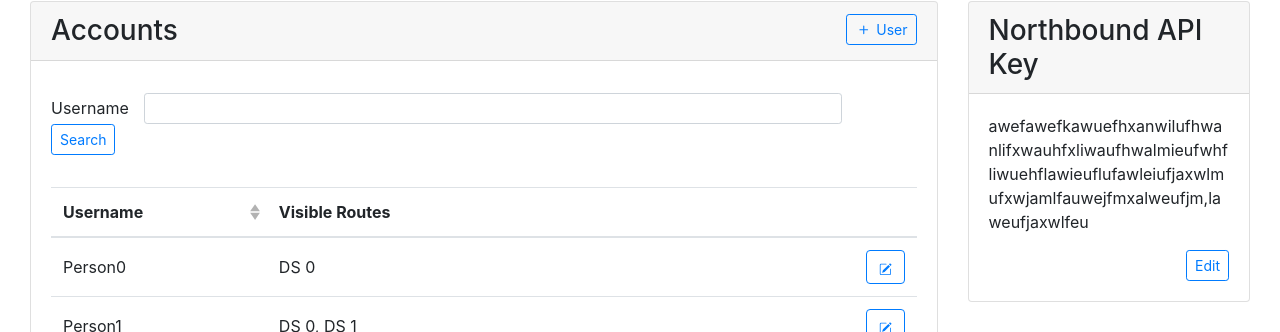
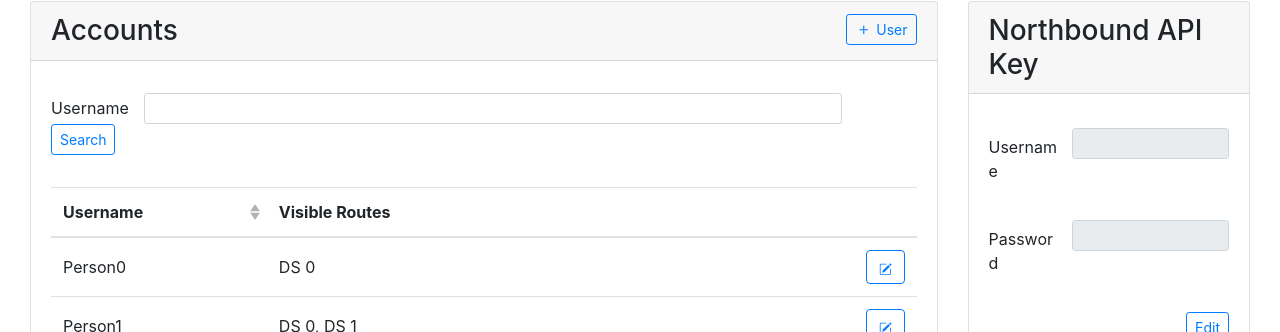
Before and after one commit to makki-villaluz/198-Vue, a Vue app: page /admin in a window 1280 px wide. Shown: the part 87-419 px from the top of the page. Built offline with nearby package versions, Linux system fonts and the light colour scheme; no server answers.

Commit message:
added get and edit northbound key functionality

```diff
--- a/src/api/index.js
+++ b/src/api/index.js
@@ -115,6 +115,18 @@ export function updateCutOffTime(json) {
 	});
 }
 
+export function fetchNorthboundKey() {
+	return axios.get(`${API_URL}/admin/northboundkey`);
+}
+
+export function updateNorthboundKey(json) {
+	return axios.put(`${API_URL}/admin/northboundkey`, json, {
+		headers: {
+			'Content-Type': 'application/json'
+		}
+	});
+}
+
 export function fetchNorthboundAccessToken() {
 	return axios.get(`${API_URL}/northbound/token`);
 }
--- a/src/views/Admin.vue
+++ b/src/views/Admin.vue
@@ -56,7 +56,31 @@
 						<template #header>
 							<h3>Northbound API Key</h3>
 						</template>
-						<p>{{ northbound_api_key.old }}</p>
+						<b-form>
+							<div style="margin: 14px 0 30px">
+								<b-form-group label="Username" label-cols="4">
+									<b-form-input
+										id="username"
+										size="sm"
+										style="width: 100%"
+										:disabled=true
+										v-model="northbound_api_key.user_old"
+									></b-form-input>
+								</b-form-group>
+							</div>
+							<div style="margin: 30px 0">
+								<b-form-group label="Password" label-cols="4">
+									<b-form-input
+										id="password"
+										size="sm"
+										style="width: 100%"
+										type="password"
+										:disabled=true
+										v-model="northbound_api_key.pass_old"
+									></b-form-input>
+								</b-form-group>
+							</div>
+						</b-form>
 						<b-button
 							variant="outline-primary"
 							size="sm"
@@ -119,16 +143,38 @@
 			<template #modal-title>
 				<h3>New API Key</h3>
 			</template>
-			<b-form @submit.prevent="updateAPIKey">
+			<b-form>
 				<div class="form-spacer">
-					<b-form-textarea
-						rows="3"
-						max-rows="3"
-						no-resize
-						v-model="northbound_api_key.new"
-					></b-form-textarea>
+					<b-form>
+						<div style="margin: 14px 0 30px">
+							<b-form-group label="Username" label-cols="4">
+								<b-form-input
+									id="username"
+									size="sm"
+									style="width: 100%"
+									v-model="northbound_api_key.user_new"
+								></b-form-input>
+							</b-form-group>
 				</div>
-				<b-button type="submit" variant="outline-primary" size="sm" style="float: right">Save</b-button>
+						<div style="margin: 30px 0">
+							<b-form-group label="Password" label-cols="4">
+								<b-form-input
+									id="password"
+									size="sm"
+									style="width: 100%"
+									type="password"
+									v-model="northbound_api_key.pass_new"
+								></b-form-input>
+							</b-form-group>
+						</div>
+					</b-form>
+				</div>
+				<b-button
+					variant="outline-primary"
+					size="sm"
+					style="float: right"
+					@click="editAPIKey()"
+				>Save</b-button>
 			</b-form>
 		</b-modal>
 		<b-modal hide-footer id="new-cut-off-time" @hidden="resetCutOffTimeModal">
@@ -138,26 +184,32 @@
 			<b-form>
 				<div class="form-spacer">
 					<b-form-timepicker
-						show-seconds
 						v-model="gps_cut_off_time.new"
 					></b-form-timepicker>
 				</div>
 				<b-button
+					variant="outline-primary"
+					size="sm"
+					style="float: right"
+					@click="editCutOffTime()"
+				>Save</b-button>
 			</b-form>
 		</b-modal>
 	</b-container>
 </template>
 
 <script>
-import { fetchCutOffTime, updateCutOffTime } from "@/api/index.js";
+import { fetchCutOffTime, updateCutOffTime, fetchNorthboundKey, updateNorthboundKey } from "@/api/index.js";
 
 export default {
 	name: "Admin",
 	data() {
 		return {
 			northbound_api_key: {
-				old: "awefawefkawuefhxanwilufhwanlifxwauhfxliwaufhwalmieufwhfliwuehflawieuflufawleiufjaxwlmufxwjamlfauwejfmxalweufjm,laweufjaxwlfeu",
-				new: "",
+				user_old: "",
+				pass_old: "",
+				user_new: "",
+				pass_new: ""
 			},
 			gps_cut_off_time: {
 				old: "",
@@ -182,13 +234,24 @@ export default {
 	},
 	methods: {
 		resetAPIKeyModal() {
-			this.northbound_api_key.new = "";
+			this.northbound_api_key.user_new = "";
+			this.northbound_api_key.pass_new = "";
 		},
 		modalAPIKeyInfo() {
-			this.northbound_api_key.new = this.northbound_api_key.old;
+			this.northbound_api_key.user_new = this.northbound_api_key.user_old;
+			this.northbound_api_key.pass_new = this.northbound_api_key.pass_old;
 		},
-		updateAPIKey() {
-			this.northbound_api_key.old = this.northbound_api_key.new;
+		editAPIKey() {
+			const json = {
+				username: this.northbound_api_key.user_new,
+				password: this.northbound_api_key.pass_new
+			}
+			updateNorthboundKey(json)
+				.then(res => {
+					this.northbound_api_key.user_old = res.data.new_username
+					this.northbound_api_key.pass_old = res.data.new_password
+				})
+				.catch(err => console.log(err))
 			this.resetAPIKeyModal();
 			this.$bvModal.hide("new-api-key");
 		},
@@ -216,7 +279,13 @@ export default {
 			.then(res => {
 				this.gps_cut_off_time.old = res.data.cut_off_time;
 			})
-			.catch()
+			.catch(err => console.log(err))
+		fetchNorthboundKey()
+			.then(res => {
+				this.northbound_api_key.user_old = res.data.northbound_username;
+				this.northbound_api_key.pass_old = res.data.northbound_password;
+			})
+			.catch(err => console.log(err))
 	}
 }
 </script>
```
